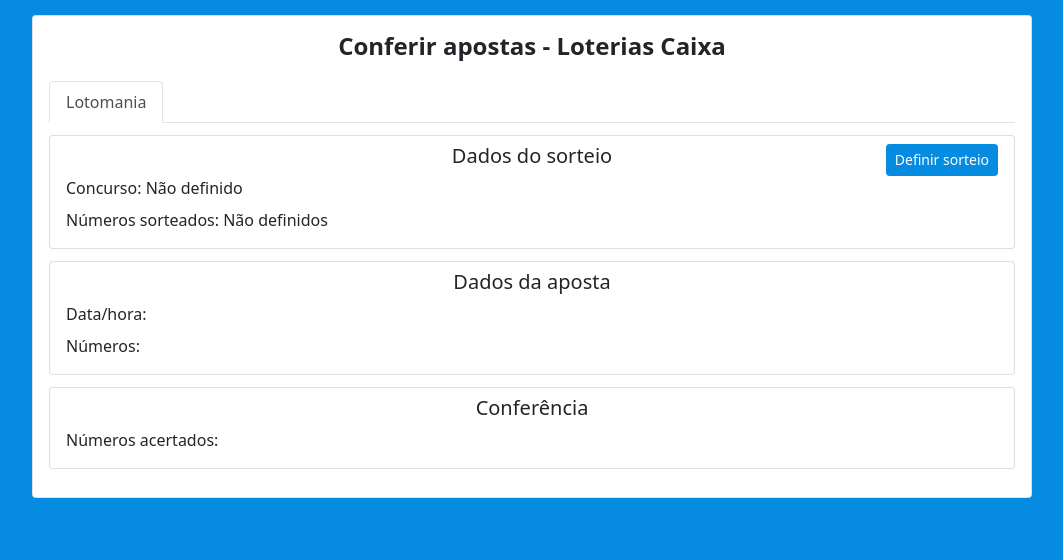
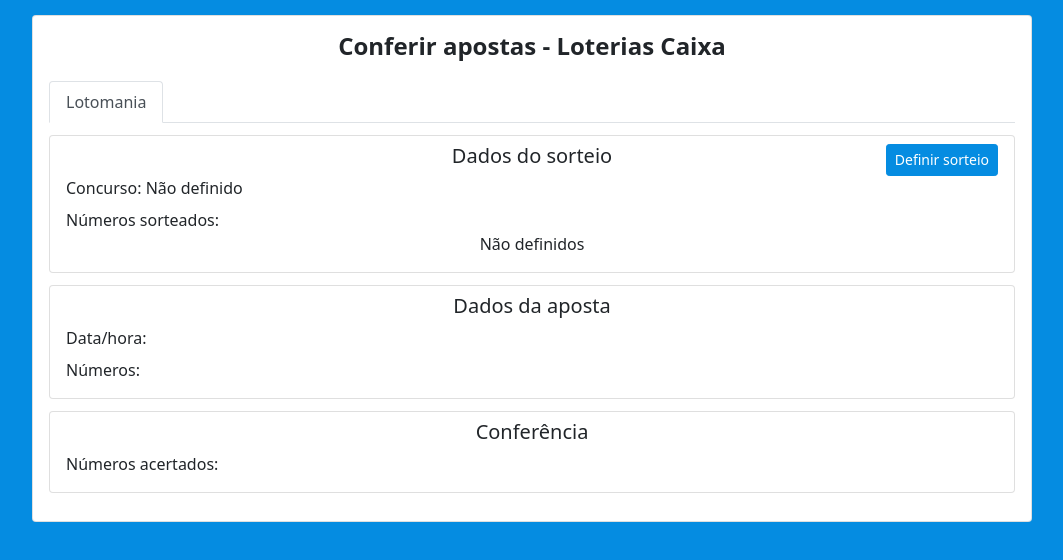
Before and after one commit to AdamsEric/Loto, a React (Create React App) app: page / in a window 1280 px wide. Shown: the top 560 px of the page, without its empty margins (108-1171 px from the left). Built offline with nearby package versions, Linux system fonts and the light colour scheme.

Commit message:
Correções na definição do sorteio

```diff
--- a/src/components/ui/Input/Input.tsx
+++ b/src/components/ui/Input/Input.tsx
@@ -5,7 +5,8 @@
   label?: string,
   name: string,
   defaultValue?: string|number,
-  onChange: Function
+  onChange: Function,
+  maxLength?: number
 }
 
 const StyledInput = styled(Form.Control)`
@@ -28,6 +29,7 @@
             name={props.name}
             type='text'
             defaultValue={props.defaultValue || ''}
+            maxLength={props.maxLength}
             onChange={(event: any) => props.onChange(event.target.value)}
           />
         </Col>
--- a/src/pages/Lotomania/Lotomania.tsx
+++ b/src/pages/Lotomania/Lotomania.tsx
@@ -40,11 +40,16 @@
             Concurso: {sorteio.concurso || 'Não definido'}
           </Col>
           <Col sm={12} className='mb-2' key={chaveSorteio}>
-            Números sorteados: {
-              !sorteio.concurso
-              ? 'Não definidos'
-              : sorteio.numeros.map((num: string) => (<NumberArea number={num}/>))
-            }
+            <div>Números sorteados:</div>
+            <div className='text-center'>
+              {
+                !sorteio.concurso
+                ? 'Não definidos'
+                : sorteio.numeros.map((num: string, index: number) => (
+                  <NumberArea key={`${index}-${num}`} number={num}/>)
+                )
+              }
+            </div>
           </Col>
         </Row>
       </CardArea>
--- a/src/pages/Lotomania/operacoes/DefinirSorteio.tsx
+++ b/src/pages/Lotomania/operacoes/DefinirSorteio.tsx
@@ -1,15 +1,15 @@
-import { useState } from 'react';
-import { Modal, Form, Row, Col } from 'react-bootstrap';
-import { toNumber, isNaN } from 'lodash';
+import { useState, useEffect } from 'react'
+import { Modal, Form, Row, Col } from 'react-bootstrap'
+import { toNumber, isNaN, uniq } from 'lodash'
 
-import { Button, Input, InputNumber } from 'src/components/ui';
+import { Button, Input, InputNumber } from 'src/components/ui'
 
-import { ISorteio } from 'src/models';
+import { ISorteio } from 'src/models'
 
 interface IDefinirSorteioProps {
   sorteio: ISorteio;
 
-  aoConfirmar(sorteio: ISorteio): void;
+  aoConfirmar(sorteio: ISorteio): void
 }
 
 const DefinirSorteio = (props: IDefinirSorteioProps) => {
@@ -19,8 +19,8 @@
       '', '', '', '', '', '', '', '', '', '',
       '', '', '', '', '', '', '', '', '', ''
     ]
-  });
-  const [exibir, setExibir] = useState<boolean>(false);
+  })
+  const [exibir, setExibir] = useState<boolean>(false)
 
   const confirmarDados = () => {
     if (isNaN(sorteio?.concurso) || ((sorteio?.concurso || 0) < 1000)) {
@@ -29,8 +29,12 @@
     }
 
     if (sorteio.numeros.filter((num: string) => isNaN(num) || num.length === 0 || num.length > 3).length > 0) {
-      alert('Existe número inválido. Verifique.')
-      console.log(sorteio.numeros)
+      alert('Existe número inválido ou não informado. Verifique os números informados.')
+      return
+    }
+
+    if (uniq(sorteio.numeros).length < 20) {
+      alert('Existe número repetido. Verifique os números informados.')
       return
     }
 
@@ -38,27 +42,33 @@
     setExibir(false)
   }
 
+  useEffect(() => {
+    if (exibir) {
+      setSorteio(props.sorteio)
+    }
+  }, [exibir, props.sorteio])
+
   const renderizarCampoNumero = (indice: number) => {
     return (
       <InputNumber
         name={`numero-${indice + 1}`}
         defaultValue={sorteio?.numeros[indice]}
         onChange={(valor: string) => {
-          let novoSorteio = sorteio;
+          let novoSorteio = sorteio
 
           if (novoSorteio && valor) {
             let novoValor = toNumber(valor).toString()
             if (novoValor.length < 2) {
-              novoValor = `0${novoValor}`
+              valor = `0${novoValor}`
             }
+          }
 
-            novoSorteio.numeros[indice] = novoValor;
-            setSorteio(novoSorteio);
-          }
+          novoSorteio.numeros[indice] = valor
+          setSorteio(novoSorteio)
         }}
       />
-    );
-  };
+    )
+  }
 
   return (
     <>
@@ -81,6 +91,7 @@
                   label={'Concurso'}
                   name='concurso'
                   defaultValue={sorteio?.concurso}
+                  maxLength={4}
                   onChange={(value: string) =>
                     setSorteio({
                       ...sorteio,
@@ -97,44 +108,29 @@
                   <h6>Números</h6>
                 </label>
               </Col>
+
+              {/* Linha 1 */}
               <Col sm={12} md={{ span: 2, offset: 1 }} lg={{ span: 1, offset: 1 }}>{renderizarCampoNumero(0)}</Col>
-
               <Col sm={12} md={2} lg={1}>{renderizarCampoNumero(1)}</Col>
-
               <Col sm={12} md={2} lg={1}>{renderizarCampoNumero(2)}</Col>
-
               <Col sm={12} md={2} lg={1}>{renderizarCampoNumero(3)}</Col>
-
               <Col sm={12} md={2} lg={1}>{renderizarCampoNumero(4)}</Col>
-
               <Col sm={12} md={{ span: 2, offset: 1 }} lg={{ span: 1, offset: 0 }}>{renderizarCampoNumero(5)}</Col>
-
               <Col sm={12} md={2} lg={1}>{renderizarCampoNumero(6)}</Col>
-
               <Col sm={12} md={2} lg={1}>{renderizarCampoNumero(7)}</Col>
-
               <Col sm={12} md={2} lg={1}>{renderizarCampoNumero(8)}</Col>
-
               <Col sm={12} md={2} lg={1}>{renderizarCampoNumero(9)}</Col>
 
+              {/* Linha 2 */}
               <Col sm={12} md={{ span: 2, offset: 1 }} lg={{ span:1, offset: 1 }}>{renderizarCampoNumero(10)}</Col>
-
               <Col sm={12} md={2} lg={1}>{renderizarCampoNumero(11)}</Col>
-
               <Col sm={12} md={2} lg={1}>{renderizarCampoNumero(12)}</Col>
-
               <Col sm={12} md={2} lg={1}>{renderizarCampoNumero(13)}</Col>
-
               <Col sm={12} md={2} lg={1}>{renderizarCampoNumero(14)}</Col>
-
               <Col sm={12} md={{ span: 2, offset: 1 }} lg={{ span: 1, offset: 0 }}>{renderizarCampoNumero(15)}</Col>
-
               <Col sm={12} md={2} lg={1}>{renderizarCampoNumero(16)}</Col>
-
               <Col sm={12} md={2} lg={1}>{renderizarCampoNumero(17)}</Col>
-
               <Col sm={12} md={2} lg={1}>{renderizarCampoNumero(18)}</Col>
-
               <Col sm={12} md={2} lg={1}>{renderizarCampoNumero(19)}</Col>
             </Row>
 
```
